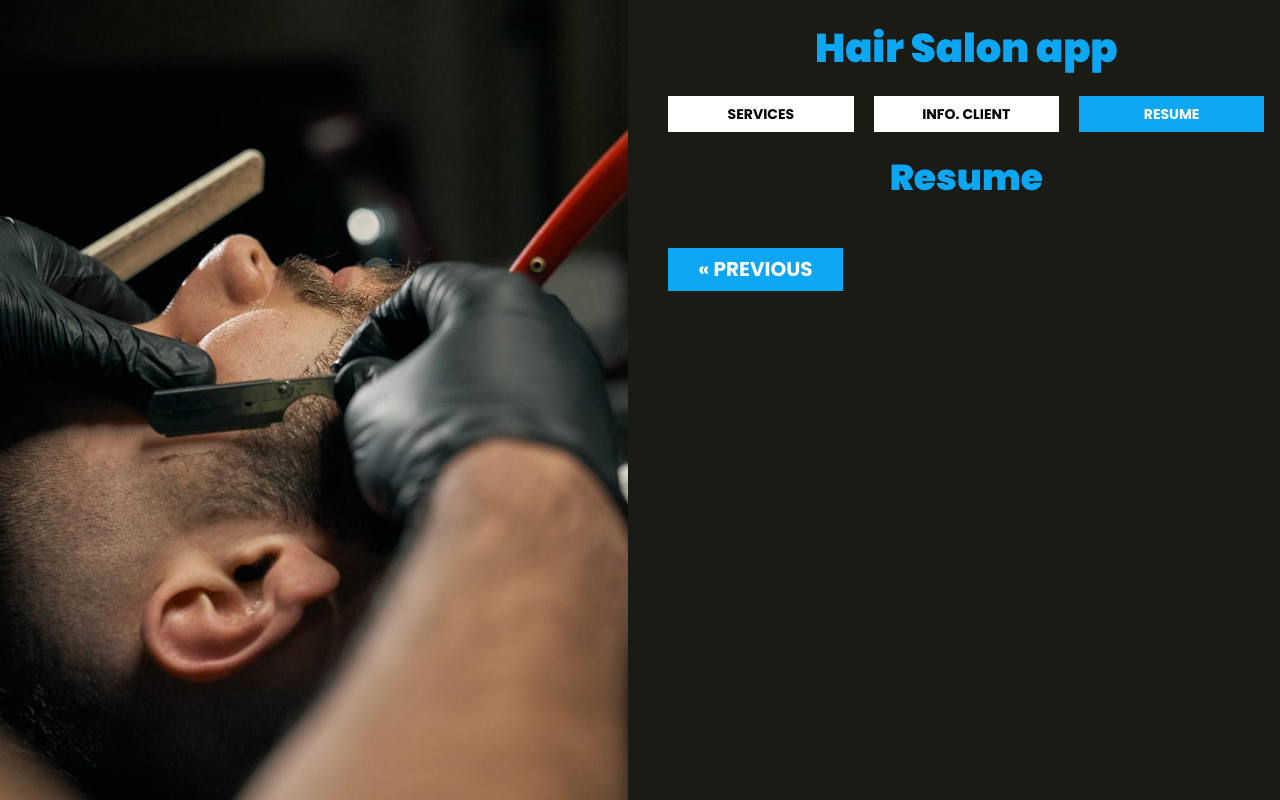
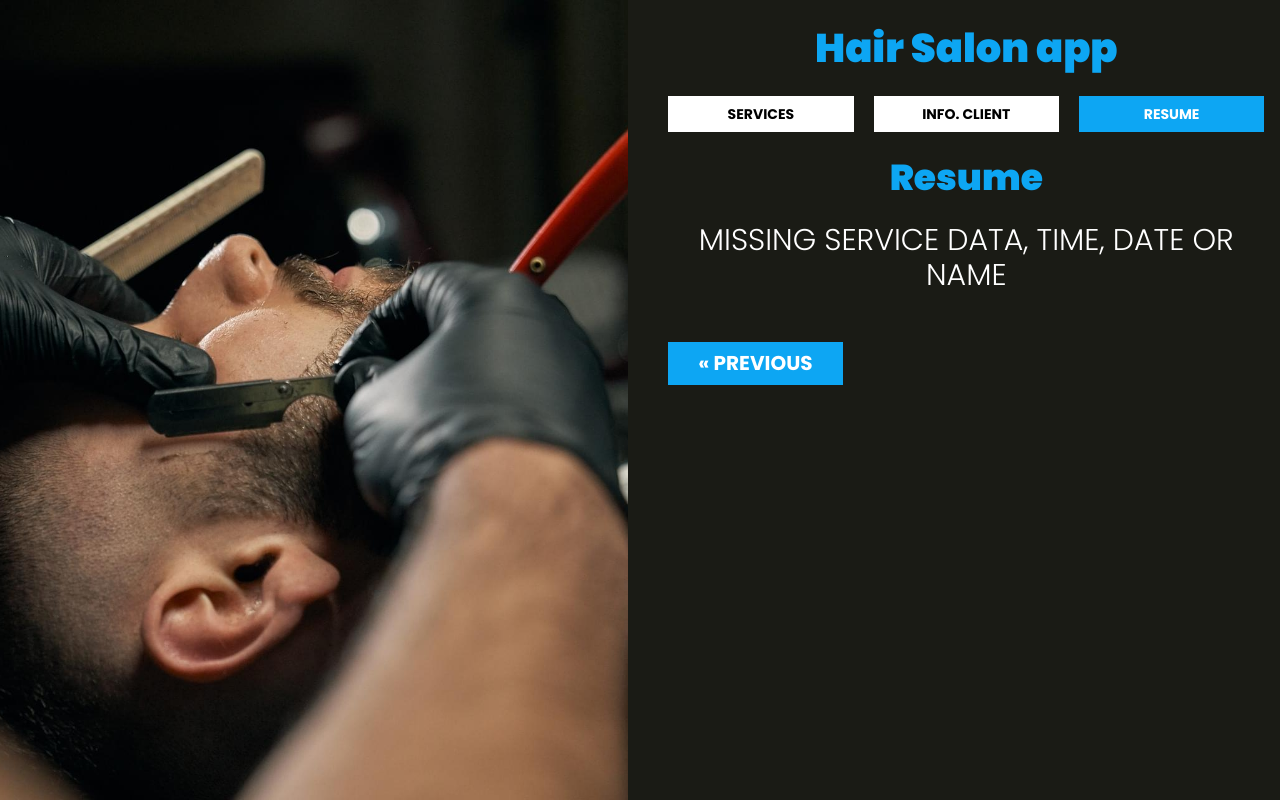
Before and after one commit to ArmandoAlmanza/HairSalon, a website: page index.html in a window 1280 px wide. Both pictures are taken after a click on the button "RESUME". Drawn offline with Linux system fonts and the light colour scheme; files that its build step writes are made by us from their sources.

Commit message:
add a error message for the resume section

```diff
--- a/assets/js/index.js
+++ b/assets/js/index.js
@@ -1,4 +1,11 @@
 let page = 1;
+
+const cita = {
+    name: "",
+    date: "",
+    hour: "",
+    services: [],
+};
 
 document.addEventListener("DOMContentLoaded", () => {
     App();
@@ -16,6 +23,8 @@ const App = () => {
     nextPage();
 
     validPage();
+
+    showResume();
 };
 
 async function showServices() {
@@ -131,3 +140,17 @@ const validPage = () => {
 
     showSection();
 };
+
+const showResume = () => {
+    const { name, date, hour, service } = cita;
+
+    const divResume = document.querySelector(".resumeContent");
+
+    if (Object.values(cita).includes("")) {
+        const noService = document.createElement("p");
+        noService.textContent = "Missing service data, time, date or name";
+        noService.classList.add("invalidDate");
+
+        divResume.appendChild(noService);
+    }
+};
--- a/assets/sass/app.scss
+++ b/assets/sass/app.scss
@@ -12,3 +12,4 @@
 @import './layout/services';
 @import './layout/paginacion';
 @import './layout/date';
+@import './layout/resume';
--- /dev/null
+++ b/assets/sass/layout/_resume.scss
@@ -0,0 +1,6 @@
+.invalidDate{
+	text-align: center;
+	margin: $separation / 2 0;
+	text-transform: uppercase;
+	font-size: 3rem;
+}
--- a/index.html
+++ b/index.html
@@ -56,7 +56,7 @@
                         </div>
                     </form>
                 </div>
-                <div id="step3" class="section">
+                <div id="step3" class="section resumeContent">
                     <h2>Resume</h2>
                 </div>
                 <div class="paginacion">
```
Also changed, not shown: assets/sass/layout/_paginacion.scss (+4 -4 lines), build/css/app.css, build/js/index.js, 2 other files.
